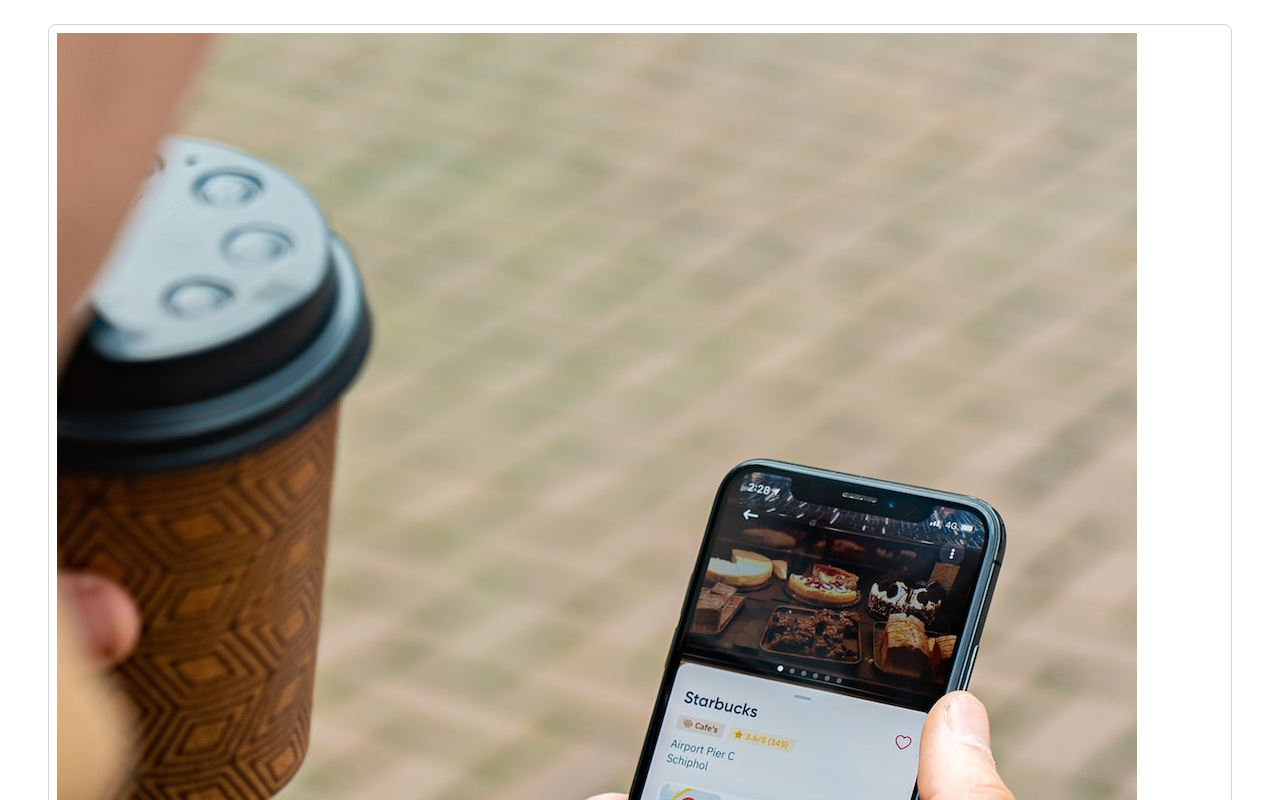
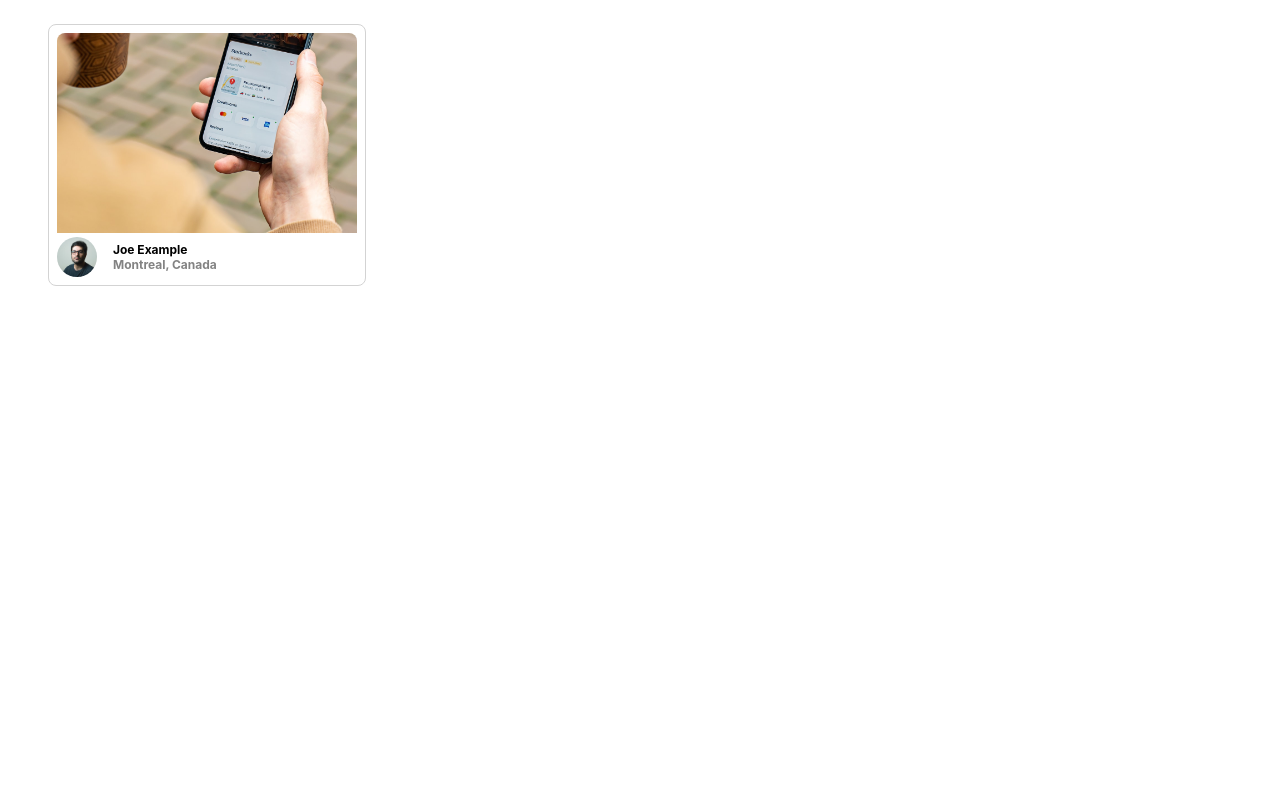
Before and after one commit to Hungle2911/photolabs, a React (Create React App) app in the folder frontend/: page / in a window 1280 px wide. Shown: the top 800 px of the page. Built offline with nearby package versions, Linux system fonts and the light colour scheme; the HTML template or start-up script is replaced by a standard one.

Commit message:
add class for styling

```diff
--- a/frontend/src/components/PhotoListItem.jsx
+++ b/frontend/src/components/PhotoListItem.jsx
@@ -6,10 +6,14 @@ import "../styles/PhotoListItem.scss";
 const PhotoListItem = ({props}) => {
   return (
     <div className="photo-list__item">
-    <img src={props.imageSource}  />
-    <img src={props.profile} />
-    <div>{props.username}</div>
-    <div>{props.location.city}, {props.location.country}</div>
+    <img src={props.imageSource} className="photo-list__image" />
+    <div className="photo-list__user-details">
+    <img src={props.profile} className="photo-list__user-profile"/>
+    <div className="photo-list__user-info">
+    <div >{props.username}</div>
+    <div className="photo-list__user-location">{props.location.city}, {props.location.country}</div>
+    </div>
+    </div>
     </div>
   )
 };
```
